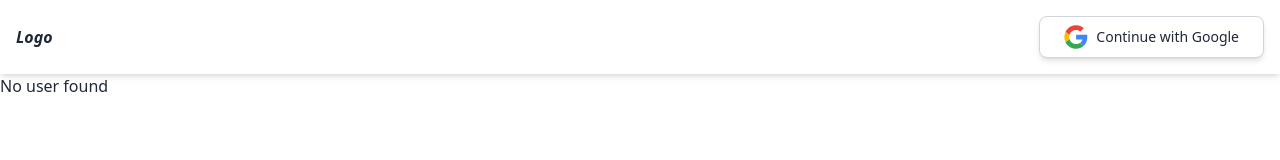
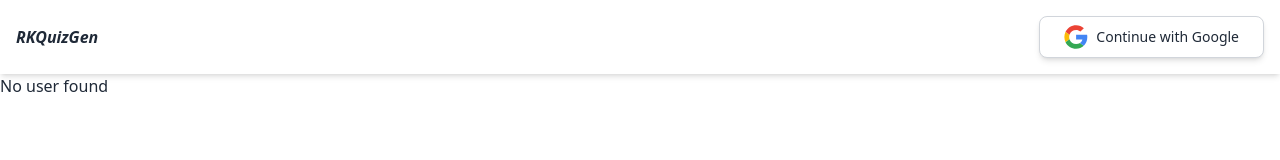
Before and after one commit to LombaxTech/RKStudy, a Next.js app: page / in a window 1280 px wide. Shown: the top 160 px of the page. Built offline with nearby package versions, Linux system fonts and the light colour scheme; no server answers.

Commit message:
random stuff

```diff
--- a/components/Layout.tsx
+++ b/components/Layout.tsx
@@ -8,7 +8,7 @@ export default function Layout({ children }: { children: any }) {
   return (
     <div className="flex flex-col min-h-screen">
       <Navbar />
-      <div className="flex-1">{children}</div>
+      <div className="flex-1 flex flex-col">{children}</div>
     </div>
   );
 }
--- a/components/Navbar.tsx
+++ b/components/Navbar.tsx
@@ -52,7 +52,7 @@ export default function Navbar() {
   return (
     <div className="p-4 flex items-center justify-between shadow-md">
       <h1 className="font-bold italic">
-        <Link href={"/"}>Logo</Link>
+        <Link href={"/"}>RKQuizGen</Link>
       </h1>
       <ul className="flex gap-4">
         {!user && <GoogleButton onClick={signinWithGoogle} />}
--- a/components/SetupAccount.tsx
+++ b/components/SetupAccount.tsx
@@ -10,7 +10,7 @@ import React, { useContext, useRef, useState } from "react";
 export default function SetupAccount() {
   const { user, setUser } = useContext(AuthContext);
 
-  const [name, setName] = useState("");
+  const [name, setName] = useState(user?.displayName || "");
   const [file, setFile] = useState<any>(null);
   const fileInputRef = useRef<any>(null);
 
--- a/pages/index.tsx
+++ b/pages/index.tsx
@@ -6,6 +6,7 @@ import { AuthContext } from "@/context/AuthContext";
 import { signOut } from "firebase/auth";
 import { useRouter } from "next/router";
 import SetupAccount from "@/components/SetupAccount";
+import Home from "@/components/Home";
 
 export default function App() {
   const { user, userLoading } = useContext(AuthContext);
@@ -13,6 +14,7 @@ export default function App() {
   const router = useRouter();
 
   if (!userLoading && user?.setup === false) return <SetupAccount />;
+  if (!userLoading && user) return <Home />;
 
   return <div className="">{!user && <div>No user found</div>}</div>;
 }
```
Also changed, not shown: helperFunctions.ts (added).
